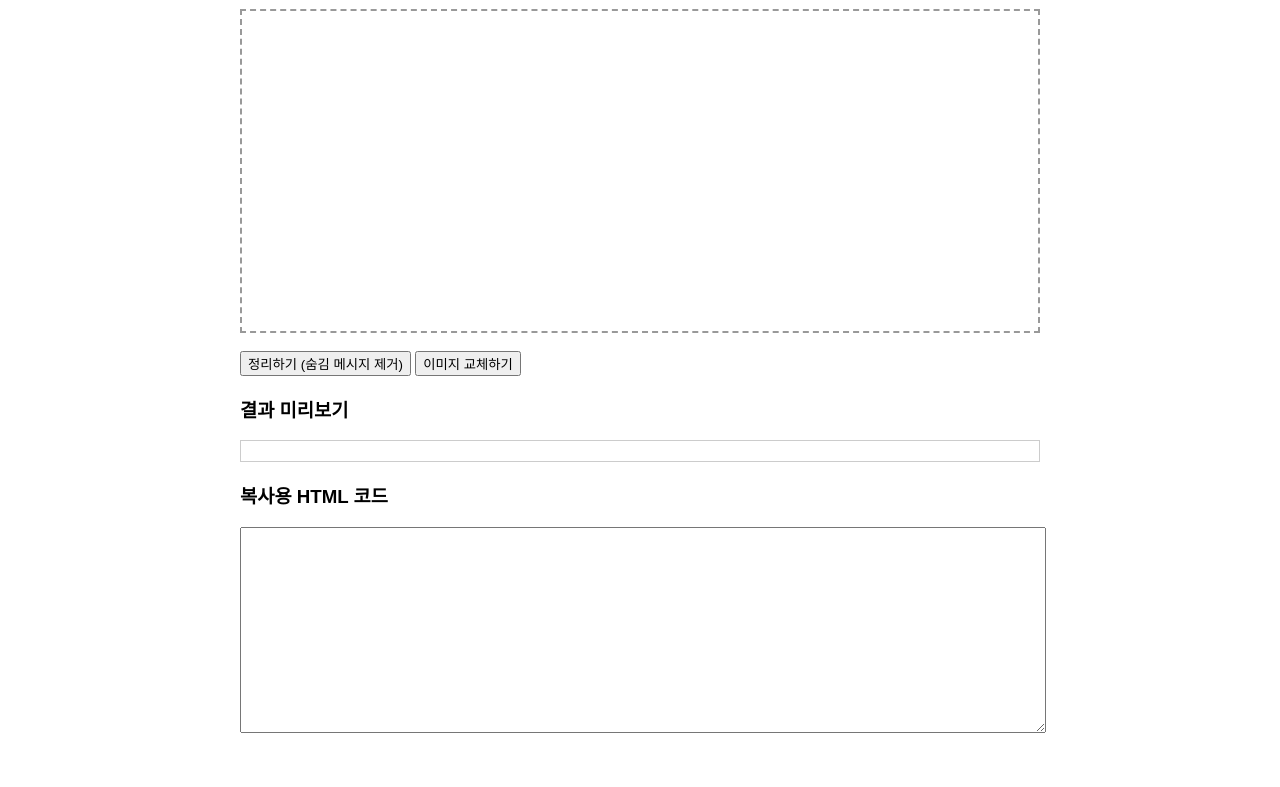
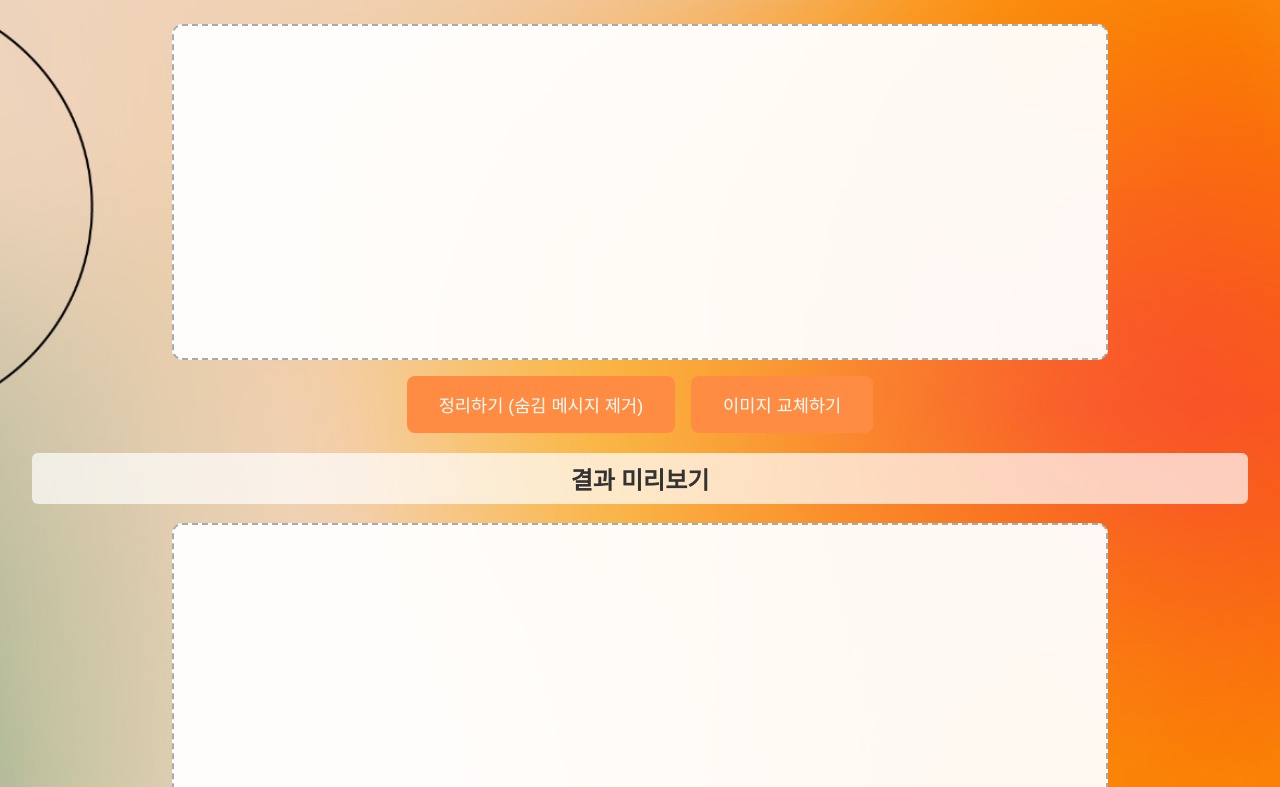
Before and after one commit to 2han20353/roll20-backup, a plain HTML site: page index.html in a window 1280 px wide. Shown: the part 152-939 px from the top of the page. Drawn offline with Linux system fonts and the light colour scheme.

Commit message:
Add files via upload

```diff
--- a/index.html
+++ b/index.html
@@ -3,132 +3,133 @@
 <html lang="ko">
 <head>
   <meta charset="UTF-8" />
-  <title>Roll20 → 티스토리 변환기</title>
+  <title>Roll20 채팅로그 변환기</title>
   <style>
     body {
-      font-family: sans-serif;
-      max-width: 800px;
-      margin: auto;
+      font-family: 'Segoe UI', sans-serif;
+      background-image: url('background.jpg');
+      background-size: cover;
+      background-position: center;
+      color: #333;
+      margin: 0;
       padding: 2rem;
     }
-    #editor {
-      border: 2px dashed #999;
-      padding: 10px;
+
+    h1 {
+      text-align: center;
+      background: rgba(255, 255, 255, 0.8);
+      padding: 1rem;
+      border-radius: 10px;
+      font-size: 2.5rem;
+      color: #222;
+    }
+
+    #editor, #result, #output {
+      background: rgba(255, 255, 255, 0.95);
+      border: 2px dashed #aaa;
+      padding: 1rem;
+      margin: 1rem auto;
+      max-width: 900px;
       min-height: 300px;
       max-height: 500px;
       overflow: auto;
+      border-radius: 10px;
     }
-    textarea {
-      width: 100%;
-      height: 200px;
+
+    .button-group {
+      display: flex;
+      justify-content: center;
+      gap: 1rem;
+      margin-top: 1rem;
+      flex-wrap: wrap;
     }
-    .image-block {
-      margin-bottom: 1rem;
+
+    button {
+      padding: 1rem 2rem;
+      font-size: 1.1rem;
+      border: none;
+      border-radius: 8px;
+      background-color: #ff8c42;
+      color: white;
+      cursor: pointer;
+      transition: background-color 0.3s;
     }
-    .image-block img {
-      max-width: 150px;
-      display: block;
-      margin-bottom: 5px;
+
+    button:hover {
+      background-color: #ff6f1a;
     }
-    .image-block input {
-      width: 100%;
-    }
-    #imageInputs {
-      margin-top: 1rem;
+
+    h2 {
+      text-align: center;
+      background: rgba(255, 255, 255, 0.7);
+      padding: 0.5rem;
+      border-radius: 6px;
     }
   </style>
 </head>
 <body>
-  <h1>Roll20 → 티스토리 변환기</h1>
-  <p>HTML 채팅 로그를 아래에 붙여넣고, 숨김 메시지를 정리하거나 이미지 링크를 교체하세요.</p>
-  <div id="editor" contenteditable="true"></div>
-  <br />
-  <button onclick="cleanHiddenMessages()">정리하기 (숨김 메시지 제거)</button>
-  <button onclick="replaceImages()">이미지 교체하기</button>
+  <h1>Roll20 채팅로그 변환기</h1>
 
-  <div id="imageInputs"></div>
+  <div id="editor" contenteditable="true">
+    <!-- 여기에 HTML 채팅 로그를 붙여 넣으세요 -->
+  </div>
 
-  <h3>결과 미리보기</h3>
-  <div id="preview" style="border:1px solid #ccc; padding:10px; max-height:400px; overflow:auto;"></div>
+  <div class="button-group">
+    <button onclick="cleanHiddenMessages()">정리하기 (숨김 메시지 제거)</button>
+    <button onclick="replaceImageSources()">이미지 교체하기</button>
+  </div>
 
-  <h3>복사용 HTML 코드</h3>
-  <textarea id="output" readonly></textarea>
+  <h2>결과 미리보기</h2>
+  <div id="result"></div>
+
+  <h2>복사용 HTML 코드</h2>
+  <div id="output" contenteditable="true"></div>
 
   <script>
     function cleanHiddenMessages() {
       const editor = document.getElementById("editor");
-      const doc = document.createElement("div");
-      doc.innerHTML = editor.innerHTML;
-      const hiddenMessages = doc.querySelectorAll("div.hidden-message");
-      hiddenMessages.forEach(div => div.remove());
-      editor.innerHTML = doc.innerHTML;
-      updatePreview();
+      const tempDiv = document.createElement("div");
+      tempDiv.innerHTML = editor.innerHTML;
+
+      const elements = tempDiv.querySelectorAll(".message.hidden-message, .message.hidden-message.you");
+      elements.forEach(el => el.remove());
+
+      document.getElementById("result").innerHTML = tempDiv.innerHTML;
+      document.getElementById("output").innerText = tempDiv.innerHTML;
     }
 
-    function replaceImages() {
-      const editor = document.getElementById("editor");
-      const doc = document.createElement("div");
-      doc.innerHTML = editor.innerHTML;
-      const imageInputs = document.getElementById("imageInputs");
-      imageInputs.innerHTML = "";
+    function replaceImageSources() {
+      const tempDiv = document.createElement("div");
+      tempDiv.innerHTML = document.getElementById("result").innerHTML;
 
-      const allElements = [...doc.querySelectorAll("img, [style*='files.d20.io/images']")];
-      const groups = {};
+      const images = tempDiv.querySelectorAll("img");
+      if (images.length === 0) {
+        alert("이미지를 찾을 수 없습니다.");
+        return;
+      }
 
-      allElements.forEach(el => {
-        let url = "";
-        if (el.tagName === "IMG") {
-          url = el.src;
-        } else {
-          const bg = el.style.backgroundImage;
-          const match = bg.match(/url\(["']?(.*?)["']?\)/);
-          if (match) url = match[1];
+      const originalSrcs = [...new Set([...images].map(img => img.src))];
+      const mapping = {};
+
+      const promptChain = (i = 0) => {
+        if (i >= originalSrcs.length) {
+          images.forEach(img => {
+            if (mapping[img.src]) img.src = mapping[img.src];
+          });
+          document.getElementById("result").innerHTML = tempDiv.innerHTML;
+          document.getElementById("output").innerText = tempDiv.innerHTML;
+          return;
         }
 
-        if (url) {
-          if (!groups[url]) groups[url] = [];
-          groups[url].push(el);
-        }
-      });
+        const newSrc = prompt(`이미지 주소 교체:
+기존 주소:
+${originalSrcs[i]}
+→ 새 주소 입력:`);
+        if (newSrc !== null) mapping[originalSrcs[i]] = newSrc;
+        promptChain(i + 1);
+      };
 
-      Object.keys(groups).forEach(url => {
-        const div = document.createElement("div");
-        div.className = "image-block";
-
-        const preview = document.createElement("img");
-        preview.src = url;
-
-        const input = document.createElement("input");
-        input.value = url;
-        input.placeholder = "새 이미지 주소 입력";
-
-        input.addEventListener("input", () => {
-          const newURL = input.value;
-          preview.src = newURL;
-          groups[url].forEach(el => {
-            if (el.tagName === "IMG") {
-              el.src = newURL;
-            } else {
-              el.style.backgroundImage = `url("${newURL}")`;
-            }
-          });
-          updatePreview(doc.innerHTML);
-        });
-
-        div.appendChild(preview);
-        div.appendChild(input);
-        imageInputs.appendChild(div);
-      });
-
-      editor.innerHTML = doc.innerHTML;
-      updatePreview();
-    }
-
-    function updatePreview(forcedHTML) {
-      const editor = document.getElementById("editor");
-      const html = forcedHTML || editor.innerHTML;
-      document.getElementById("preview").innerHTML = html;
-      document.getElementById("output").value = html;
+      promptChain();
     }
   </script>
 </body>
```
Also changed, not shown: background.jpg (added).
